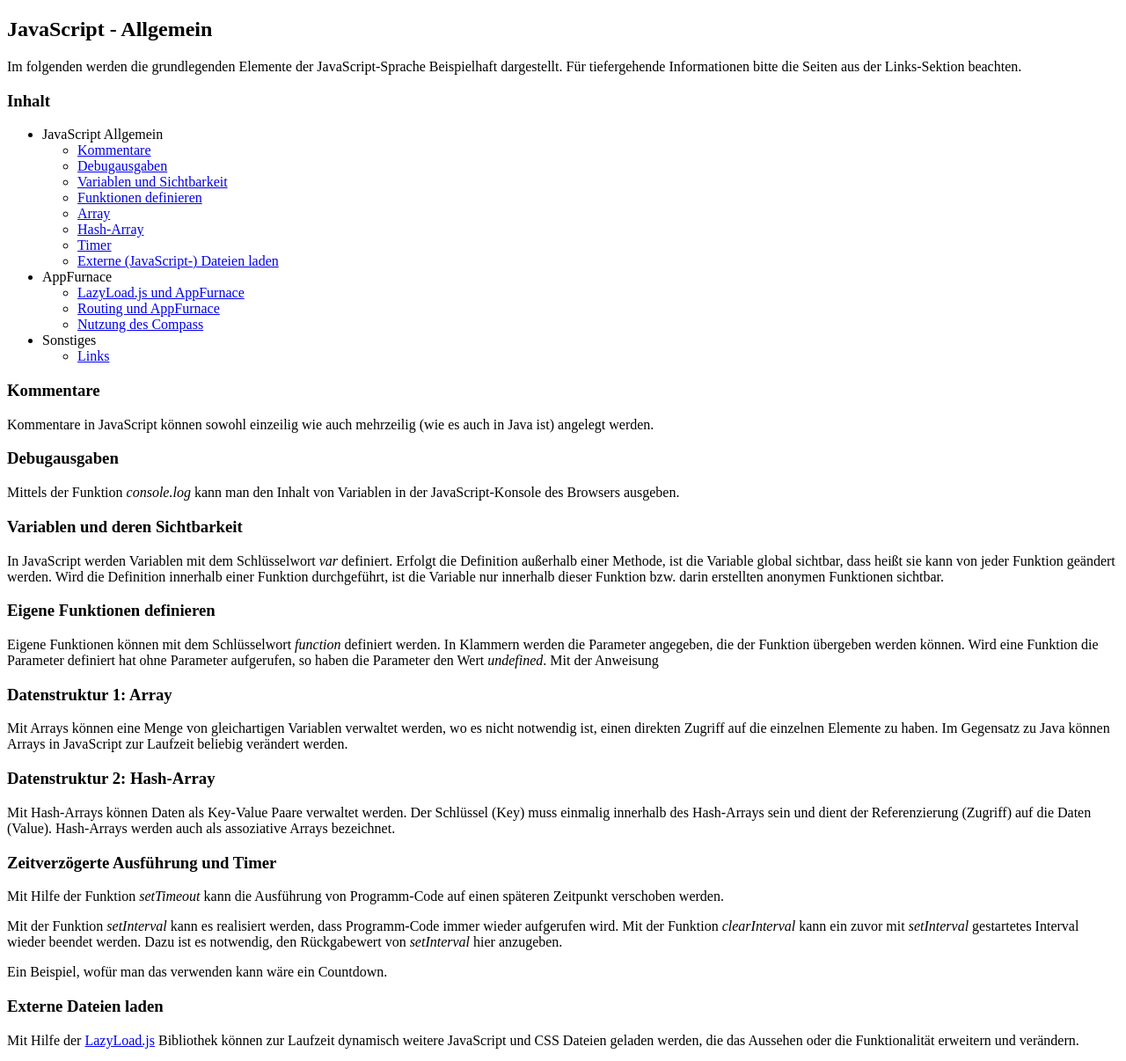
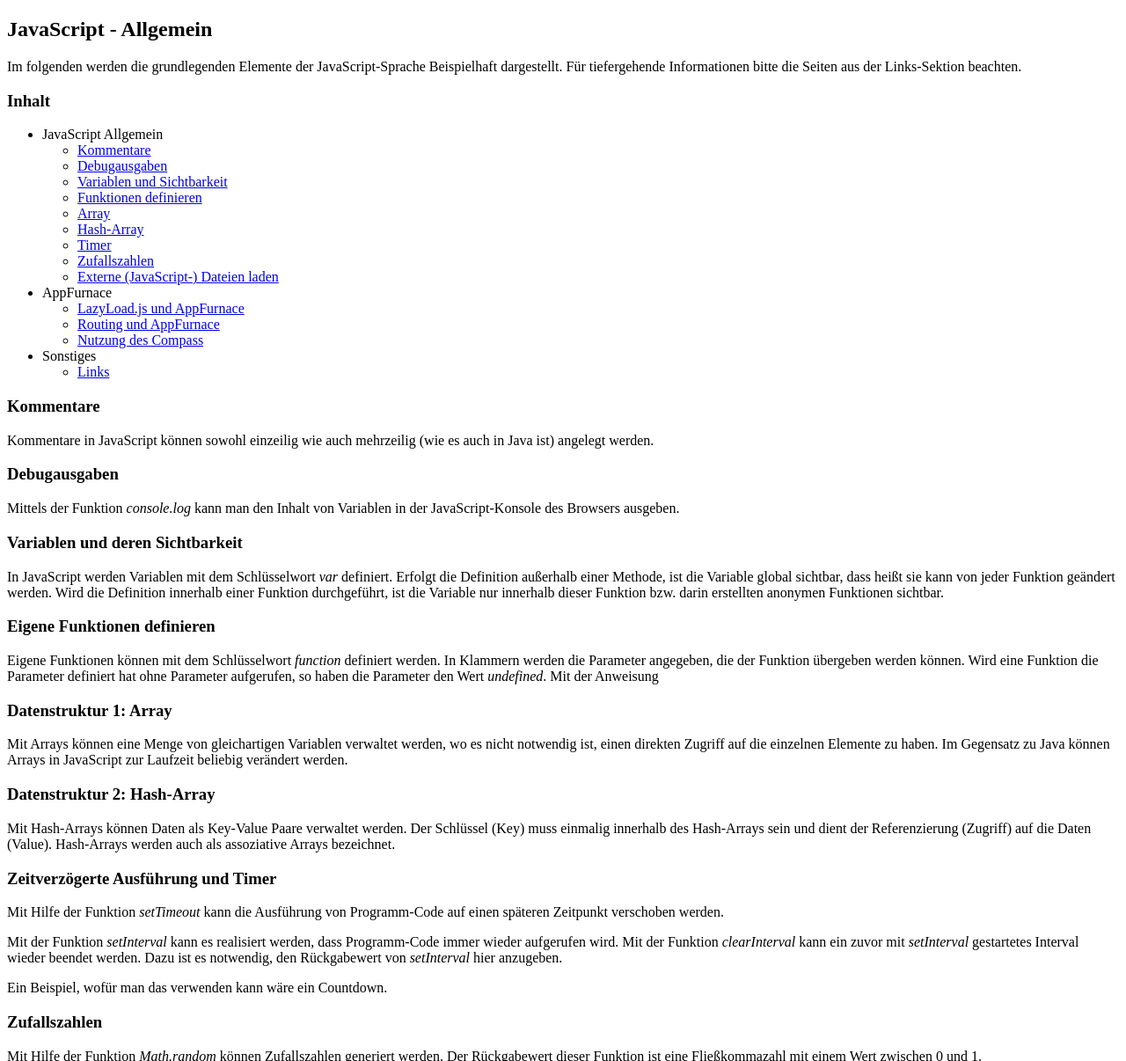
Before and after one commit to AndreasLochwitz/JavaScript-und-AppFurnace, a plain HTML site: page index.html in a window 1280 px wide. Shown: the top 1206 px of the page at 88% size. Drawn offline with Linux system fonts and the light colour scheme.

Commit message:
Added example for random numbers

```diff
--- a/index.html
+++ b/index.html
@@ -20,6 +20,7 @@
 					<li><a href="#array">Array</a></li>
 					<li><a href="#hash">Hash-Array</a></li>
 					<li><a href="#timer">Timer</a></li>
+					<li><a href="#random">Zufallszahlen</a></li>
 					<li><a href="#ext-js">Externe (JavaScript-) Dateien laden</a></li>
 				</ul>
 				<li>AppFurnace</li>
@@ -84,6 +85,13 @@
 		<p>Ein Beispiel, wofür man das verwenden kann wäre ein Countdown.</p>
 		<script src="https://gist.github.com/AndreasLochwitz/8051603.js"></script>
 
+		<h3><a name="random">Zufallszahlen</a></h3>
+
+		<p>Mit Hilfe der Funktion <span style="font-style: italic">Math.random</span> können Zufallszahlen generiert werden. Der Rückgabewert dieser Funktion ist eine Fließkommazahl mit einem Wert zwischen 0 und 1.</p>
+
+		<script src="https://gist.github.com/AndreasLochwitz/8126006.js"></script>
+		<script src="https://gist.github.com/AndreasLochwitz/8126025.js"></script>
+
 		<h3><a name="ext-js">Externe Dateien laden</a></h3>
 		<p>Mit Hilfe der <a href="https://github.com/rgrove/lazyload/" target="_blank">LazyLoad.js</a> Bibliothek können zur Laufzeit dynamisch weitere JavaScript und CSS Dateien geladen werden, die das Aussehen oder die Funktionalität erweitern und verändern.</p>
 		<script src="https://gist.github.com/AndreasLochwitz/8054162.js"></script>
```
